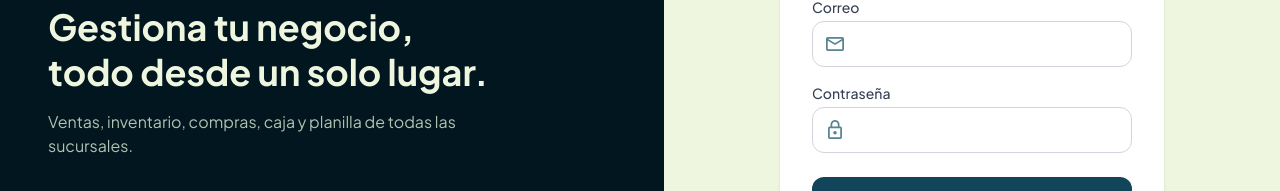
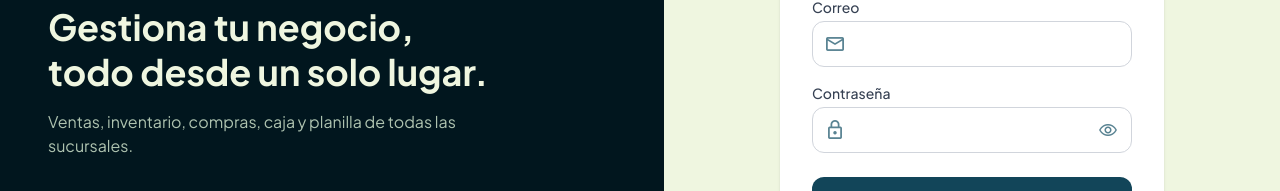
Before and after one commit to saul-ing/proyecto-final-PW-Nexo-Bytecode, a React (Vite) app in the folder frontend/: page /login in a window 1280 px wide. Shown: the part 331-522 px from the top of the page. Built offline with nearby package versions, Linux system fonts and the light colour scheme; no server answers.

Commit message:
:sparkles: feature(login): Botón para mostrar y ocultar la contrasenia

```diff
--- a/frontend/src/pages/login/Login.jsx
+++ b/frontend/src/pages/login/Login.jsx
@@ -3,14 +3,18 @@ import { Navigate, useNavigate } from 'react-router-dom';
 import { useAuth } from '../../context/AuthContext';
 import Icono from '../../components/Icono';
 
-const inputClase =
-  'w-full rounded-xl border border-gray-300 py-2.5 pl-10 pr-3 focus:border-origen-700 focus:outline-none focus:ring-2 focus:ring-origen-500';
+const inputBase =
+  'w-full rounded-xl border border-gray-300 py-2.5 pl-10 focus:border-origen-700 focus:outline-none focus:ring-2 focus:ring-origen-500';
+const inputClase = `${inputBase} pr-3`;
+// La contraseña deja espacio a la derecha para el botón del ojo
+const inputPassword = `${inputBase} pr-11`;
 
 export default function Login() {
   const { usuario, login } = useAuth();
   const navigate = useNavigate();
   const [email, setEmail] = useState('');
   const [password, setPassword] = useState('');
+  const [verPassword, setVerPassword] = useState(false);
   const [error, setError] = useState('');
   const [enviando, setEnviando] = useState(false);
 
@@ -82,12 +86,21 @@ export default function Login() {
           <div className="relative mb-6">
             <Icono nombre="lock" className="absolute left-3 top-1/2 -translate-y-1/2 text-origen-500" />
             <input
-              type="password"
+              type={verPassword ? 'text' : 'password'}
               value={password}
               onChange={(e) => setPassword(e.target.value)}
               required
-              className={inputClase}
+              className={inputPassword}
             />
+            <button
+              type="button"
+              onClick={() => setVerPassword(!verPassword)}
+              aria-label={verPassword ? 'Ocultar contraseña' : 'Mostrar contraseña'}
+              title={verPassword ? 'Ocultar contraseña' : 'Mostrar contraseña'}
+              className="absolute right-2 top-1/2 flex h-8 w-8 -translate-y-1/2 items-center justify-center rounded-full text-origen-500 transition hover:bg-origen-100 hover:text-origen-700"
+            >
+              <Icono nombre={verPassword ? 'visibility_off' : 'visibility'} tamano={20} />
+            </button>
           </div>
 
           <button
```
